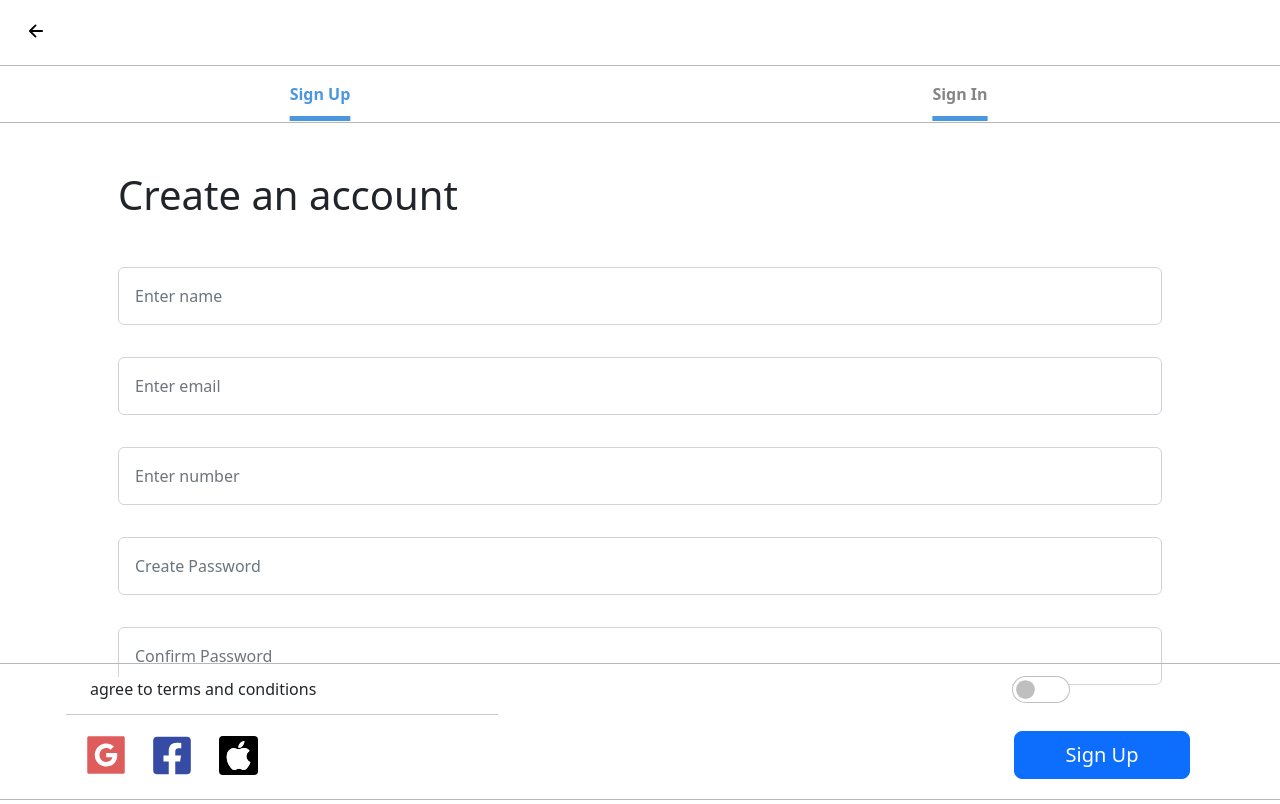
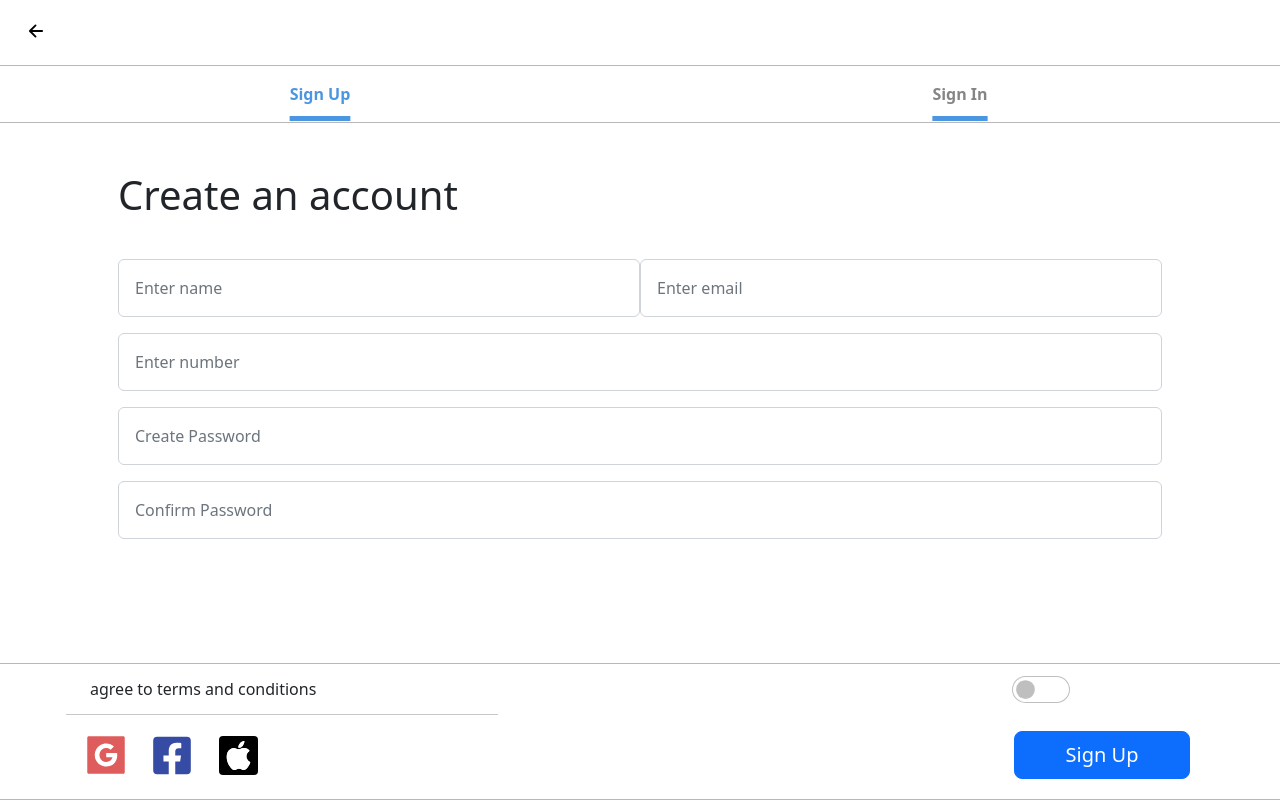
Before and after one commit to vardhanreddy27/rf, a React (Create React App) app: page /Signup in a window 1280 px wide. Built offline with nearby package versions, Linux system fonts and the light colour scheme.

Commit message:
testmlll

```diff
--- a/src/App.css
+++ b/src/App.css
@@ -178,6 +178,8 @@ margin-left: 18px;}
     border-top: 1px solid #b8b8b8;
     border-bottom: 1px solid #b8b8b8;
 
+}.ppp{
+    padding-right: 5px;
 }
 .under{
     text-underline-offset: 16px!important;
@@ -185,9 +187,7 @@ margin-left: 18px;}
     color: #4b96e1!important;
 }
 .we{font-weight: 700;}
-.sp{
-    margin-top: 3rem;
-}
+
 .spp{
     margin-top: 2rem;
 }
--- a/src/pages/Signup.js
+++ b/src/pages/Signup.js
@@ -16,23 +16,22 @@ function Signup() {
 </div>
 <div className='container mt-5 ps-5 pe-5'>
   <h1>Create an account</h1>
-<form>
-<div className="form-group">
-    <input type="text" className="form-control sp p-3" id="exampleInputName" aria-describedby="name" placeholder="Enter name" />
+<form><div className='row'>
+    <div className='col-6 ppp'><div className="form-group">
+    <input type="text" className="form-control spp p-3" id="exampleInputName" aria-describedby="name" placeholder="Enter name" />
+  </div></div>
+  <div className='col-6'><div className="form-group">
+    <input type="email" className="form-control spp p-3" id="exampleInputEmail1" aria-describedby="emailHelp" placeholder="Enter email" />
+  </div></div>  </div>
+  <div className="form-group">
+    <input type="number" className="form-control p-3" id="exampleInputNumber" aria-describedby="NumberHelp" placeholder="Enter number" />
   </div>
   <div className="form-group">
-    <input type="email" className="form-control spp p-3" id="exampleInputEmail1" aria-describedby="emailHelp" placeholder="Enter email" />
+    <input type="password" className="form-control p-3" id="exampleInputPassword1" placeholder="Create Password" />
   </div>
   <div className="form-group">
-    <input type="number" className="form-control spp p-3" id="exampleInputNumber" aria-describedby="NumberHelp" placeholder="Enter number" />
+    <input type="password" className="form-control  p-3" id="exampleInputPassword12" placeholder="Confirm Password" />
   </div>
-  <div className="form-group">
-    <input type="password" className="form-control spp  p-3" id="exampleInputPassword1" placeholder="Create Password" />
-  </div>
-  <div className="form-group">
-    <input type="password" className="form-control spp  p-3" id="exampleInputPassword12" placeholder="Confirm Password" />
-  </div><div className='mtp'></div>
-
   <nav className="navbar fixed-bottom navbar-light bdr ">
   <div className="container">
   <div className='row'>
```
